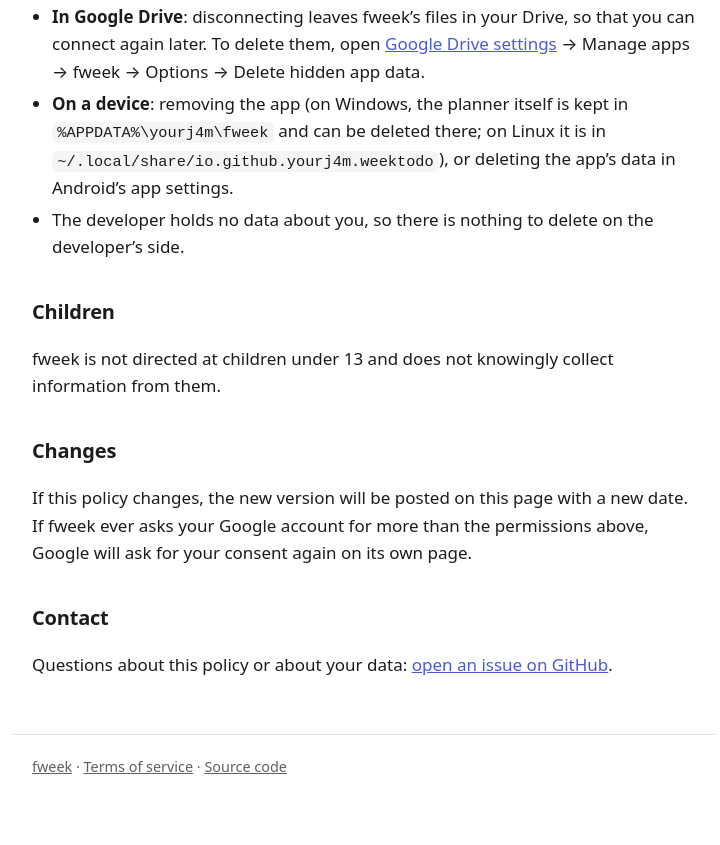
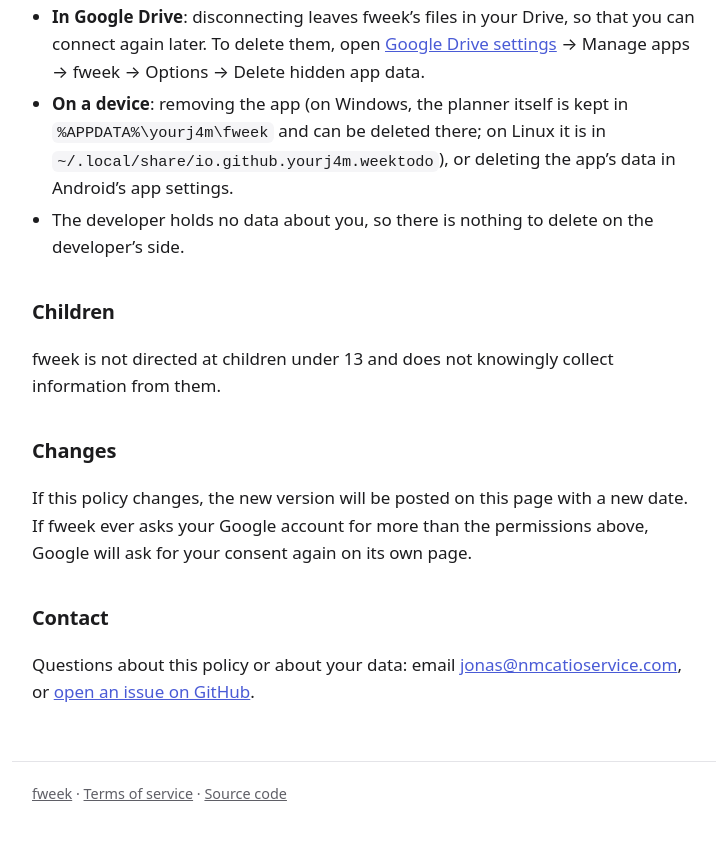
Before and after one commit to yourj4m/planner-oauth-site, a plain HTML site: page privacy/index.html in a window 1280 px wide. Shown: the part 2865-3710 px from the top of the page, without its empty margins (276-996 px from the left). Before the commit the page ends 3683 px from the top, so only its background shows below. Drawn offline with Linux system fonts and the light colour scheme.

Commit message:
Contact email on the privacy and terms pages; Google site verification file
Co-Authored-By: Claude Opus 5.5 <noreply@anthropic.com>

```diff
--- a/privacy/index.html
+++ b/privacy/index.html
@@ -82,8 +82,7 @@
   <p>If this policy changes, the new version will be posted on this page with a new date. If fweek ever asks your Google account for more than the permissions above, Google will ask for your consent again on its own page.</p>
 
   <h2>Contact</h2>
-  <p>Questions about this policy or about your data: <a href="https://github.com/yourj4m/fweek/issues">open an issue on GitHub</a>.</p>
-  <!-- A contact email address for the developer is to be added here by the developer. -->
+  <p>Questions about this policy or about your data: email <a href="mailto:jonas@nmcatioservice.com">jonas@nmcatioservice.com</a>, or <a href="https://github.com/yourj4m/fweek/issues">open an issue on GitHub</a>.</p>
 </main>
 <footer>
   <a href="../">fweek</a> · <a href="../terms/">Terms of service</a> · <a href="https://github.com/yourj4m/fweek">Source code</a>
```
Also changed, not shown: googlef0fbf4d22399b7b0.html (added, +1 -0 lines), terms/index.html (+1 -2 lines).
